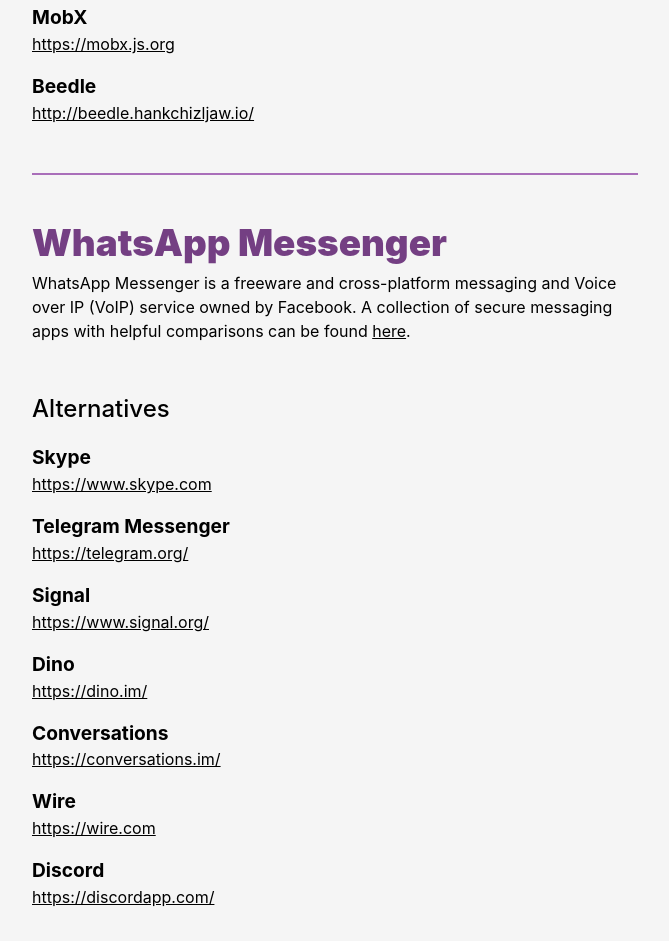
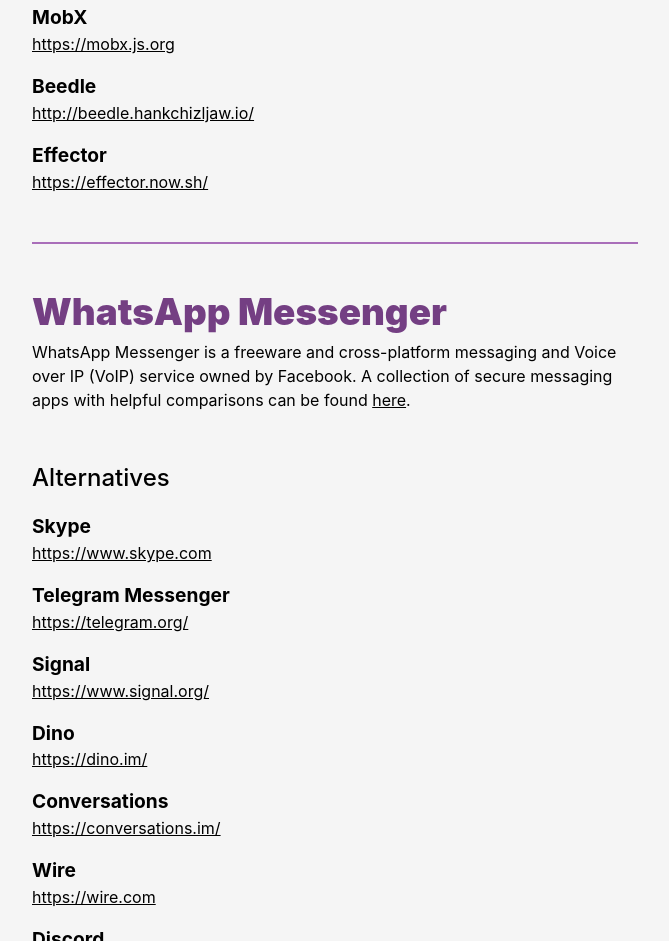
Before and after one commit to Andy-set-studio/npm-uninstall-facebook, an Eleventy site: page index.md in a window 1280 px wide. Shown: the part 5327-6268 px from the top of the page, without its empty margins (0-669 px from the left). Built offline with nearby package versions, Linux system fonts and the light colour scheme; Eleventy itself is replaced by a stand-in of ours; files that its build step writes are made by us from their sources.

Commit message:
Add effector

```diff
--- a/items/redux.md
+++ b/items/redux.md
@@ -6,5 +6,7 @@
     link: 'https://mobx.js.org'
   - title: 'Beedle'
     link: 'http://beedle.hankchizljaw.io/'
+  - title: 'Effector'
+    link: 'https://effector.now.sh/'
 ---
 Redux is a handy tool for managing state across an application. Although Redux isn’t strictly a Facebook project, it’s very likely had a lot of Facebook resource put into its development.
```
